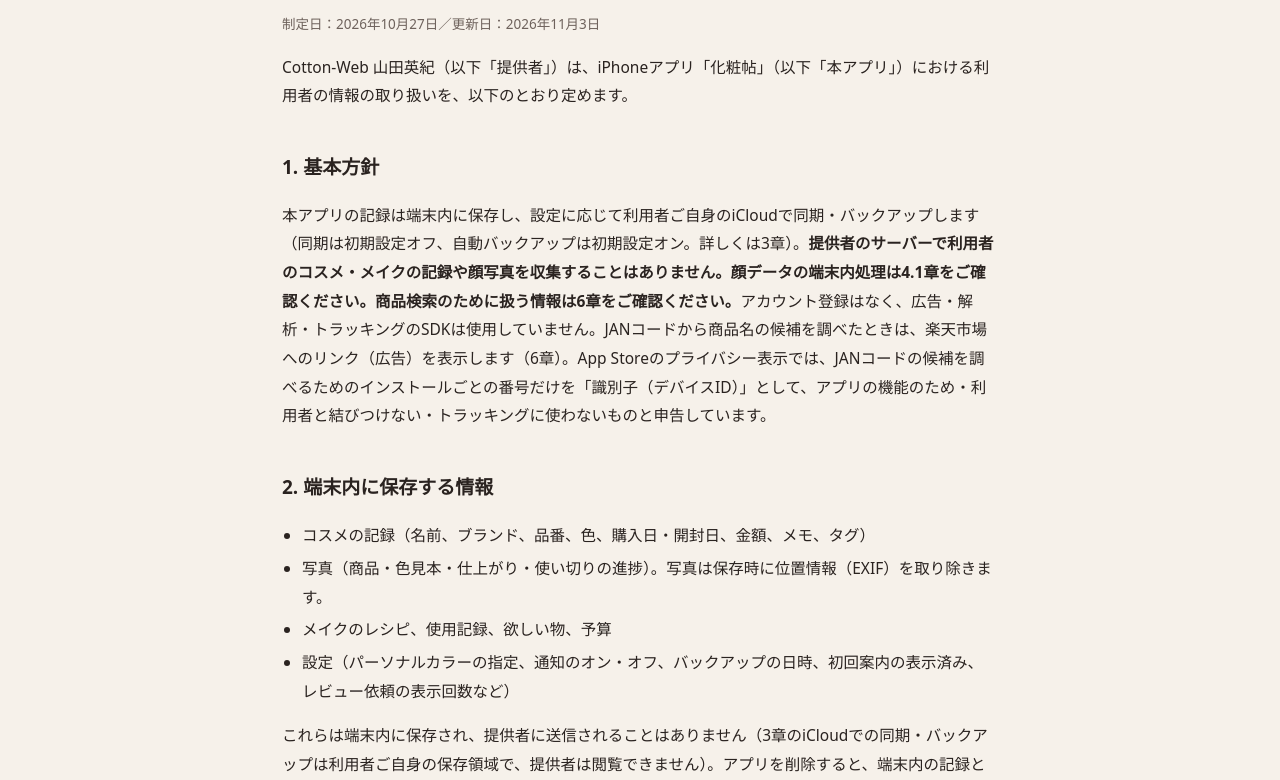
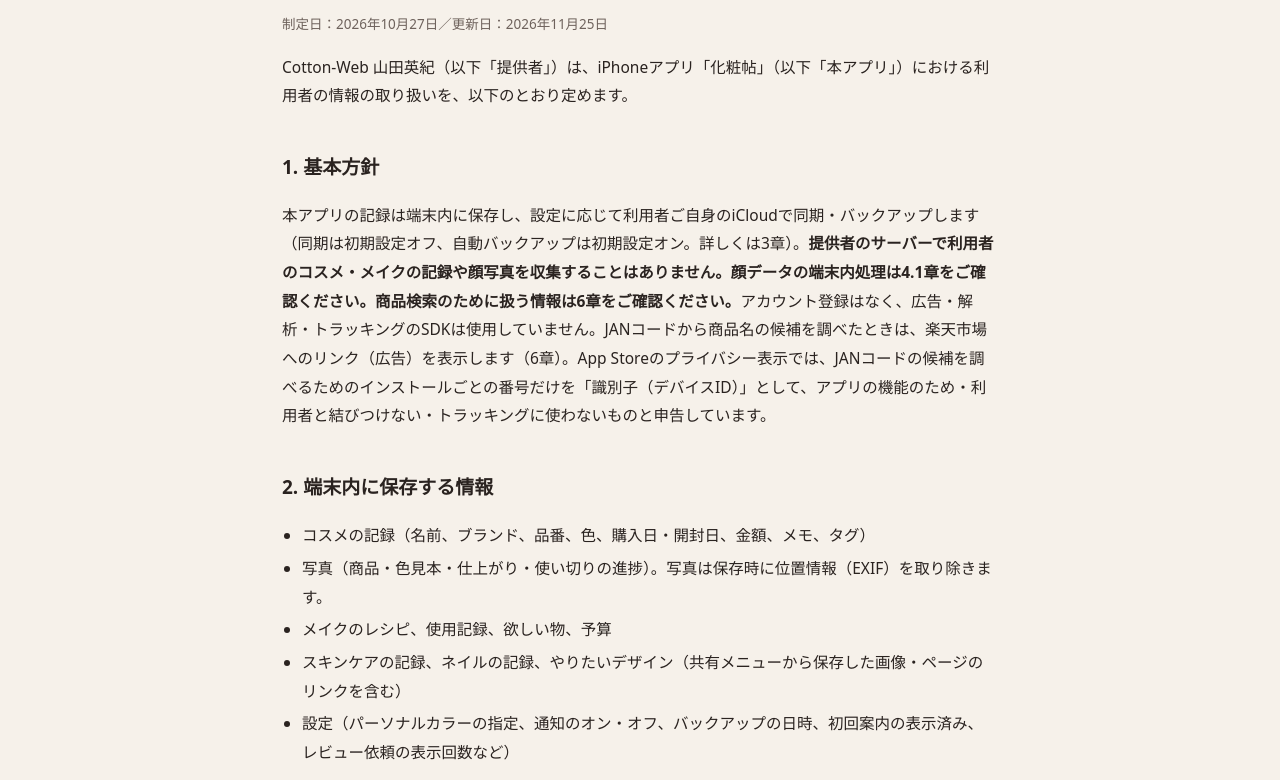
Before and after one commit to cotton1101/keshocho-legal, a plain HTML site: page privacy.html in a window 1280 px wide. Shown: the part 164-944 px from the top of the page. Drawn offline with Linux system fonts and the light colour scheme.

Commit message:
プライバシーポリシー：共有メニュー（化粧帖に保存）と、スキンケア・ネイルの記録を追記（1.1）
Co-Authored-By: Claude Opus 5.5 <noreply@anthropic.com>

```diff
--- a/privacy.html
+++ b/privacy.html
@@ -38,7 +38,7 @@ footer a{color:var(--sub)}
 <a href="./terms.html">利用規約</a>
 </nav></header>
 <div class="wrap"><h1>プライバシーポリシー</h1>
-<p class="dates">制定日：2026年10月27日／更新日：2026年11月3日</p>
+<p class="dates">制定日：2026年10月27日／更新日：2026年11月25日</p>
 <p>Cotton-Web 山田英紀（以下「提供者」）は、iPhoneアプリ「化粧帖」（以下「本アプリ」）における利用者の情報の取り扱いを、以下のとおり定めます。</p>
 <h2>1. 基本方針</h2>
 <p>本アプリの記録は端末内に保存し、設定に応じて利用者ご自身のiCloudで同期・バックアップします（同期は初期設定オフ、自動バックアップは初期設定オン。詳しくは3章）。<strong>提供者のサーバーで利用者のコスメ・メイクの記録や顔写真を収集することはありません。顔データの端末内処理は4.1章をご確認ください。商品検索のために扱う情報は6章をご確認ください。</strong>アカウント登録はなく、広告・解析・トラッキングのSDKは使用していません。JANコードから商品名の候補を調べたときは、楽天市場へのリンク（広告）を表示します（6章）。App Storeのプライバシー表示では、JANコードの候補を調べるためのインストールごとの番号だけを「識別子（デバイスID）」として、アプリの機能のため・利用者と結びつけない・トラッキングに使わないものと申告しています。</p>
@@ -47,6 +47,7 @@ footer a{color:var(--sub)}
 <li>コスメの記録（名前、ブランド、品番、色、購入日・開封日、金額、メモ、タグ）</li>
 <li>写真（商品・色見本・仕上がり・使い切りの進捗）。写真は保存時に位置情報（EXIF）を取り除きます。</li>
 <li>メイクのレシピ、使用記録、欲しい物、予算</li>
+<li>スキンケアの記録、ネイルの記録、やりたいデザイン（共有メニューから保存した画像・ページのリンクを含む）</li>
 <li>設定（パーソナルカラーの指定、通知のオン・オフ、バックアップの日時、初回案内の表示済み、レビュー依頼の表示回数など）</li>
 </ul>
 <p>これらは端末内に保存され、提供者に送信されることはありません（3章のiCloudでの同期・バックアップは利用者ご自身の保存領域で、提供者は閲覧できません）。アプリを削除すると、端末内の記録と写真も削除されます。</p>
@@ -61,6 +62,7 @@ footer a{color:var(--sub)}
 <li><strong>ファイル</strong>：CSVの読み込みでは、利用者が選んだファイルだけを読み込み、端末内で処理します。</li>
 <li><strong>通知</strong>：利用者がオンにした場合、期限・確認日のお知らせを端末内で予約します。</li>
 <li><strong>文字・バーコード認識、背景の切り抜き</strong>：Appleの端末内処理（Vision）で行い、外部へ送信しません。</li>
+<li><strong>共有メニュー</strong>：ほかのアプリの共有メニューから「化粧帖に保存」を選んだときだけ、選んだ画像とページのリンクを受け取り、端末内に保存します。リンクについては、OS の機能でそのページから題名と小さな画像を取得します（提供者のサーバーは通りません）。保存したデザインは本人の端末と、同期・バックアップを使う場合は本人の iCloud にだけ保存し、ストーリー画像と CSV には含めません。本人が書き出すバックアップファイルには、本人の記録として含めます。</li>
 </ul>
 <p><strong>写真メイク・写真からの色の参考提案</strong>：利用者が撮影・選択した顔写真を、Apple VisionとCore Imageで端末内処理します。顔の位置やパーツの座標は色を重ねるために一時的に使います。人物の本人確認や識別には使いません。顔写真・検出座標・加工したプレビューはこの機能からファイル保存・外部送信せず、画面を閉じると破棄します。外部AIサービスへの写真送信はありません。通常のメイク記録に利用者が別途登録した仕上がり写真とは扱いが異なります。</p>
 <h2 id="face-data">4.1 顔データの種類・目的・共有・保持期間</h2>
```
